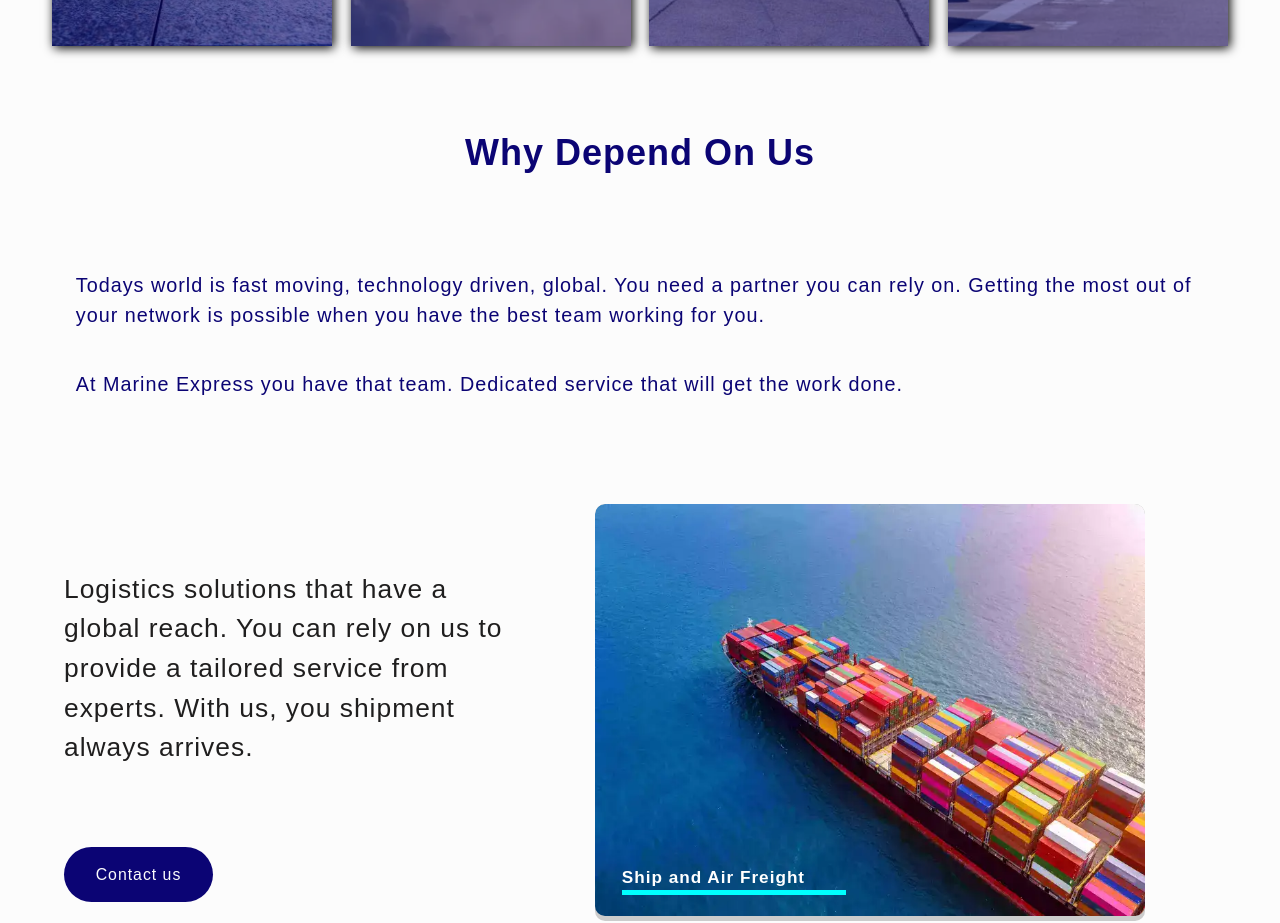
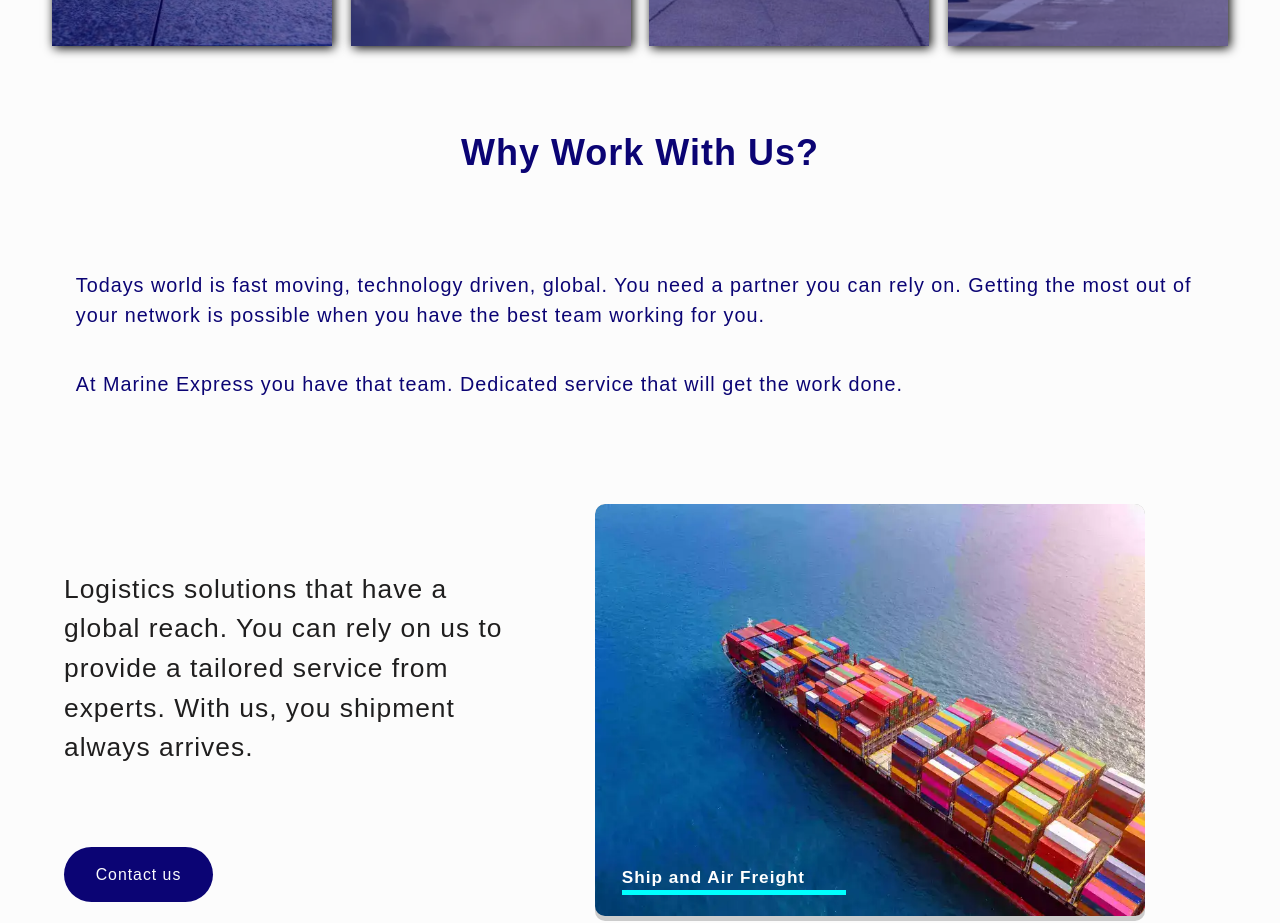
Before and after one commit to abeonweb/marine-express-site, a Next.js app: page / in a window 1280 px wide. Shown: the part 1340-2263 px from the top of the page. Built offline with nearby package versions, Linux system fonts and the light colour scheme.

Commit message:
fixed typo in h2 tag

```diff
--- a/components/Features.js
+++ b/components/Features.js
@@ -6,7 +6,7 @@ import { features } from "../data"
 const Features = () => {
   return (
     <div className="top-section">
-      <h2 className="title">Why depend on us</h2>
+      <h2 className="title">Why work with us?</h2>
       <p className={styles.featuresText}>Todays world is fast moving, technology driven, global. You need a partner you can rely on. Getting the most out of your network is possible when you have the best team working for you.</p>
       <p className={styles.featuresText}>At Marine Express you have that team. Dedicated service that will get the work done.</p>
       <div className={styles.features}>
```
